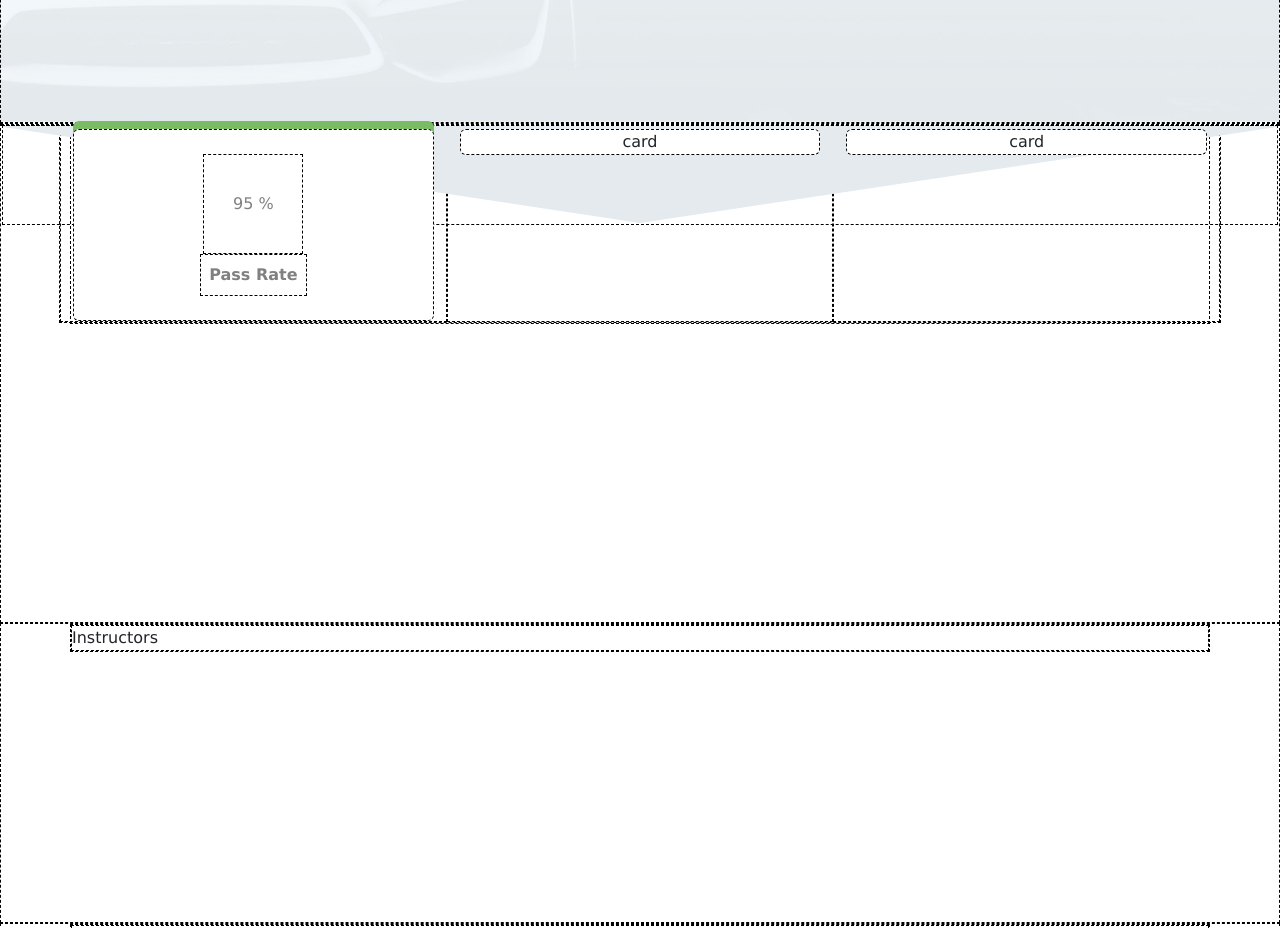
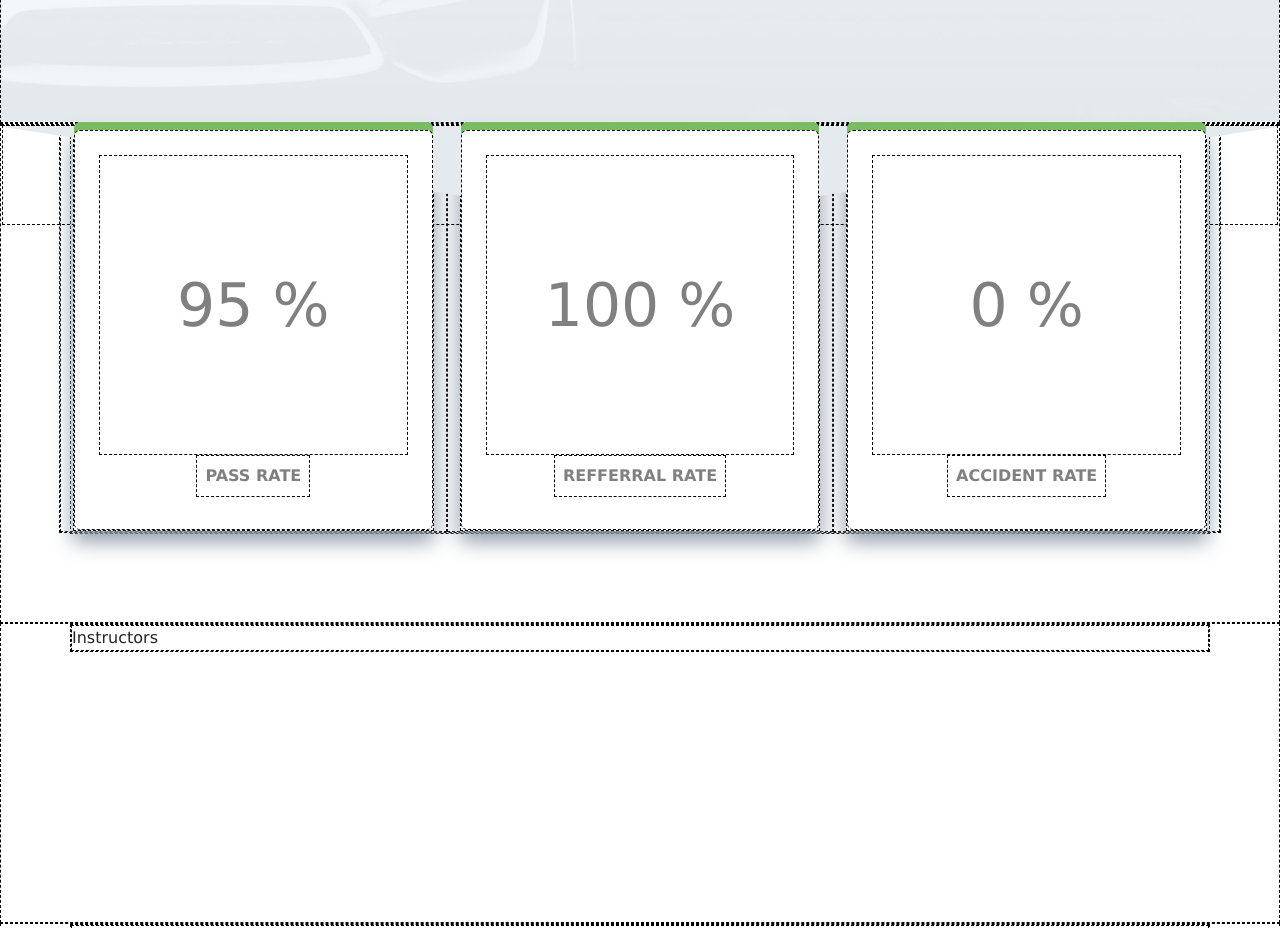
Before and after one commit to mattemutti/proj-html-vuejs, a Vue app: page / in a window 1280 px wide. Shown: the part 2200-3128 px from the top of the page. Built offline with nearby package versions, Linux system fonts and the light colour scheme.

Commit message:
update section rate

```diff
--- a/src/assets/scss/style.scss
+++ b/src/assets/scss/style.scss
@@ -191,13 +191,9 @@ main {
 
 	.courses {
 		height: 600px;
-
 		background-image: url(../../../public/img/promise-background.jpg);
 		background-position: bottom;
 		background-size: cover;
-
-
-		.bg_img {}
 
 		.card_courses {
 			height: 380px;
@@ -232,12 +228,17 @@ main {
 
 		.card_rate {
 			box-shadow: 0px -8px 0px 0px $primary_color;
+			height: 400px;
+		}
 
+		.shadow_bottom {
+			box-shadow: 0px 10px 20px 0px#8a99a4;
 		}
 
 		.rate_1 {
-			width: 100px;
-			height: 100px;
+			width: 100%;
+			height: 300px;
+			font-size: 60px;
 		}
 
 
--- a/src/components/AppMain.vue
+++ b/src/components/AppMain.vue
@@ -165,27 +165,41 @@ export default {
 			<div class="container g-0">
 				<div class="row text-center c_text_light">
 					<div class="col">
+						<div class="shadow_bottom">
 							<div class="card align-items-center card_rate p-4 c_text_light" style="">
 								<div class="rate_1 text-center align-content-center">
 									95 %
 								</div>
-							<div class="text_uppercase fw-bold p-2 ">
+								<div class="text-uppercase fw-bold p-2 ">
 									Pass Rate
 								</div>
 							</div>
-
-					</div>
-					<div class="col">
-						<div class="card" style="">
-							card
 						</div>
 					</div>
 					<div class="col">
-						<div class="card" style="">
-							card
+						<div class="shadow_bottom">
+							<div class="card align-items-center card_rate p-4 c_text_light" style="">
+								<div class="rate_1 text-center align-content-center">
+									100 %
+								</div>
+								<div class="text-uppercase fw-bold p-2 ">
+									Refferral Rate
 								</div>
 							</div>
-
+						</div>
+					</div>
+					<div class="col">
+						<div class="shadow_bottom">
+							<div class="card align-items-center card_rate p-4 c_text_light" style="">
+								<div class="rate_1 text-center align-content-center">
+									0 %
+								</div>
+								<div class="text-uppercase fw-bold p-2 ">
+									Accident Rate
+								</div>
+							</div>
+						</div>
+					</div>
 				</div>
 			</div>
 		</section>
```
Lines whose indentation alone changed are shown as unchanged.
